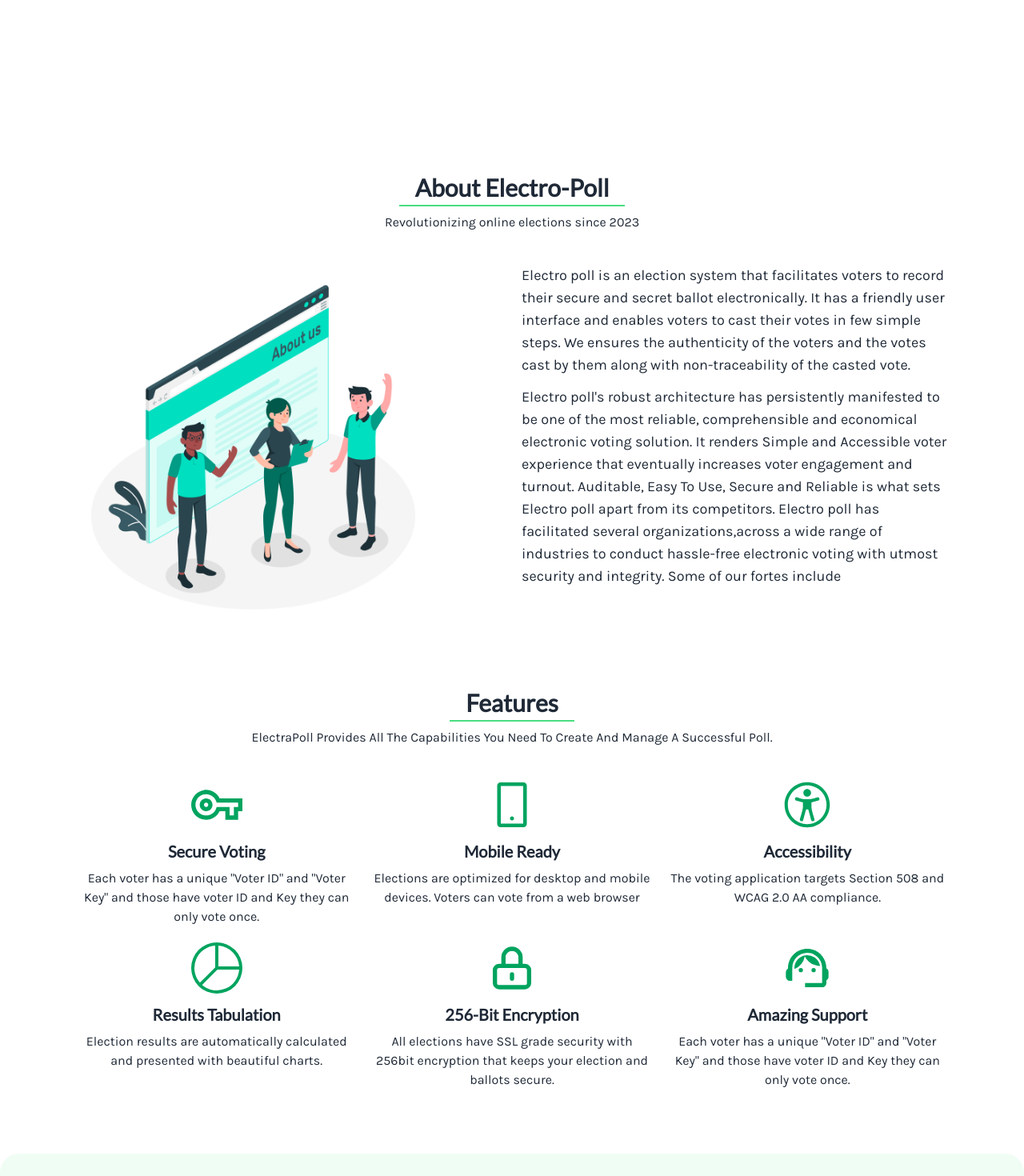
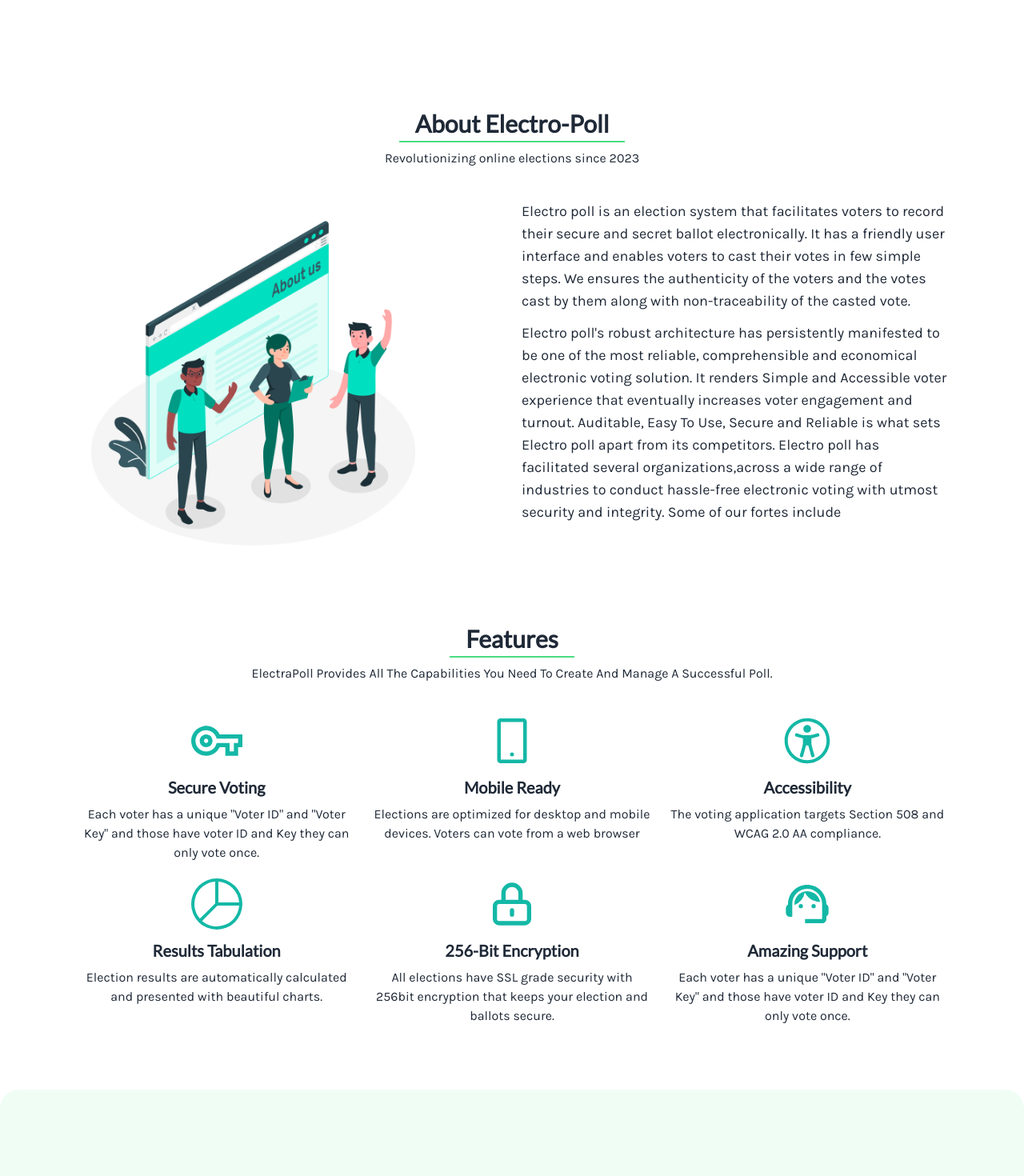
Before and after one commit to saiful674/electra-poll, a React (Vite) app: page / in a window 1280 px wide. Shown: the part 600-2070 px from the top of the page at 80% size. Built offline with nearby package versions, Linux system fonts and the light colour scheme.

Commit message:
features about margin change - mahmud

```diff
--- a/src/pages/HomePage/About/About.jsx
+++ b/src/pages/HomePage/About/About.jsx
@@ -2,7 +2,7 @@ import SectionTitle from "../../../components/SectionTitle/SectionTitle";
 
 const About = () => {
   return (
-    <section className="my-container my-20">
+    <section className="my-container mb-20">
       <SectionTitle
         title={"About Electro-Poll"}
         subTitle={"Revolutionizing online elections since 2023"}
--- a/src/pages/HomePage/Features/Features.jsx
+++ b/src/pages/HomePage/Features/Features.jsx
@@ -12,33 +12,33 @@ const Features = () => {
 
       <div className="grid md:grid-cols-2 lg:grid-cols-3 gap-5 mt-10">
         <div className="text-center">
-          <MdOutlineVpnKey className="h-16 w-16 color-green-dark mx-auto" />
+          <MdOutlineVpnKey className="h-16 w-16 text-teal-500 mx-auto" />
           <h3 className="font-bold text-xl mt-3 mb-2">Secure Voting</h3>
           <p>Each voter has a unique "Voter ID" and "Voter Key" and those have voter ID and Key they can only vote once.</p>
         </div>
         <div className="text-center">
-          <AiOutlineMobile className="h-16 w-16 color-green-dark mx-auto" />
+          <AiOutlineMobile className="h-16 w-16 text-teal-500 mx-auto" />
           <h3 className="font-bold text-xl mt-3 mb-2">Mobile Ready</h3>
           <p>Elections are optimized for desktop and mobile devices. Voters can vote from a web browser</p>
         </div>
         <div className="text-center">
-          <RxAccessibility className="h-16 w-16 color-green-dark mx-auto" />
+          <RxAccessibility className="h-16 w-16 text-teal-500 mx-auto" />
           <h3 className="font-bold text-xl mt-3 mb-2">Accessibility</h3>
           <p>The voting application targets Section 508 and WCAG 2.0 AA compliance.</p>
         </div>
         <div className="text-center">
-          <BsPieChart className="h-16 w-16 color-green-dark mx-auto" />
+          <BsPieChart className="h-16 w-16 text-teal-500 mx-auto" />
           <h3 className="font-bold text-xl mt-3 mb-2">Results Tabulation</h3>
           <p>Election results are automatically calculated and presented with beautiful charts.</p>
         </div>
 
         <div className="text-center">
-          <HiOutlineLockClosed className="h-16 w-16 color-green-dark mx-auto" />
+          <HiOutlineLockClosed className="h-16 w-16 text-teal-500 mx-auto" />
           <h3 className="font-bold text-xl mt-3 mb-2">256-Bit Encryption</h3>
           <p>All elections have SSL grade security with 256bit encryption that keeps your election and ballots secure.</p>
         </div>
         <div className="text-center">
-          <MdSupportAgent className="h-16 w-16 color-green-dark mx-auto" />
+          <MdSupportAgent className="h-16 w-16 text-teal-500 mx-auto" />
           <h3 className="font-bold text-xl mt-3 mb-2">Amazing Support</h3>
           <p>Each voter has a unique "Voter ID" and "Voter Key" and those have voter ID and Key they can only vote once.</p>
         </div>
--- a/src/pages/shared/Navbar.jsx
+++ b/src/pages/shared/Navbar.jsx
@@ -12,13 +12,13 @@ const Navbar = () => {
             <div className="lg:flex hidden my-container justify-between py-1">
                 <img className="h-12" src="/logo.png" alt="" />
                 <div className="flex justify-between items-center gap-5 text-lg">
-                    <NavLink className={({ isActive }) => isActive ? 'color-green' : ''} to='/'>Home</NavLink>
-                    <NavLink className={({ isActive }) => isActive ? 'color-green' : ''} to='/about'>About</NavLink>
-                    <NavLink className={({ isActive }) => isActive ? 'color-green' : ''} to='/services'>Services</NavLink>
-                    <NavLink className={({ isActive }) => isActive ? 'color-green' : ''} to='/contact'>Contact</NavLink>
+                    <NavLink className={({ isActive }) => isActive ? 'text-green-400' : ''} to='/'>Home</NavLink>
+                    <NavLink className={({ isActive }) => isActive ? 'text-green-400' : ''} to='/about'>About</NavLink>
+                    <NavLink className={({ isActive }) => isActive ? 'text-green-400' : ''} to='/services'>Services</NavLink>
+                    <NavLink className={({ isActive }) => isActive ? 'text-green-400' : ''} to='/contact'>Contact</NavLink>
                 </div>
                 <div className="flex justify-between items-center gap-5 text-lg">
-                    <NavLink className={({ isActive }) => isActive ? 'color-green' : ''} to='/contact'>Login</NavLink>
+                    <NavLink className={({ isActive }) => isActive ? 'text-green-400' : ''} to='/contact'>Login</NavLink>
                     <button className="my-btn-pri">
                         Register
                     </button>
@@ -37,10 +37,10 @@ const Navbar = () => {
                         <button className="absolute right-2" onClick={() => setIsOpen(false)}>
                             <HiXMark className="text-xl"></HiXMark>
                         </button>
-                        <NavLink onClick={() => setIsOpen(false)} className={({ isActive }) => isActive ? 'color-green' : ''} to='/'>Home</NavLink>
-                        <NavLink onClick={() => setIsOpen(false)} className={({ isActive }) => isActive ? 'color-green' : ''} to='/about'>About</NavLink>
-                        <NavLink onClick={() => setIsOpen(false)} className={({ isActive }) => isActive ? 'color-green' : ''} to='/services'>Services</NavLink>
-                        <NavLink onClick={() => setIsOpen(false)} className={({ isActive }) => isActive ? 'color-green' : ''} to='/contact'>Contact</NavLink>
+                        <NavLink onClick={() => setIsOpen(false)} className={({ isActive }) => isActive ? 'text-green-400' : ''} to='/'>Home</NavLink>
+                        <NavLink onClick={() => setIsOpen(false)} className={({ isActive }) => isActive ? 'text-green-400' : ''} to='/about'>About</NavLink>
+                        <NavLink onClick={() => setIsOpen(false)} className={({ isActive }) => isActive ? 'text-green-400' : ''} to='/services'>Services</NavLink>
+                        <NavLink onClick={() => setIsOpen(false)} className={({ isActive }) => isActive ? 'text-green-400' : ''} to='/contact'>Contact</NavLink>
                     </ul>
                 }
             </div>
```
